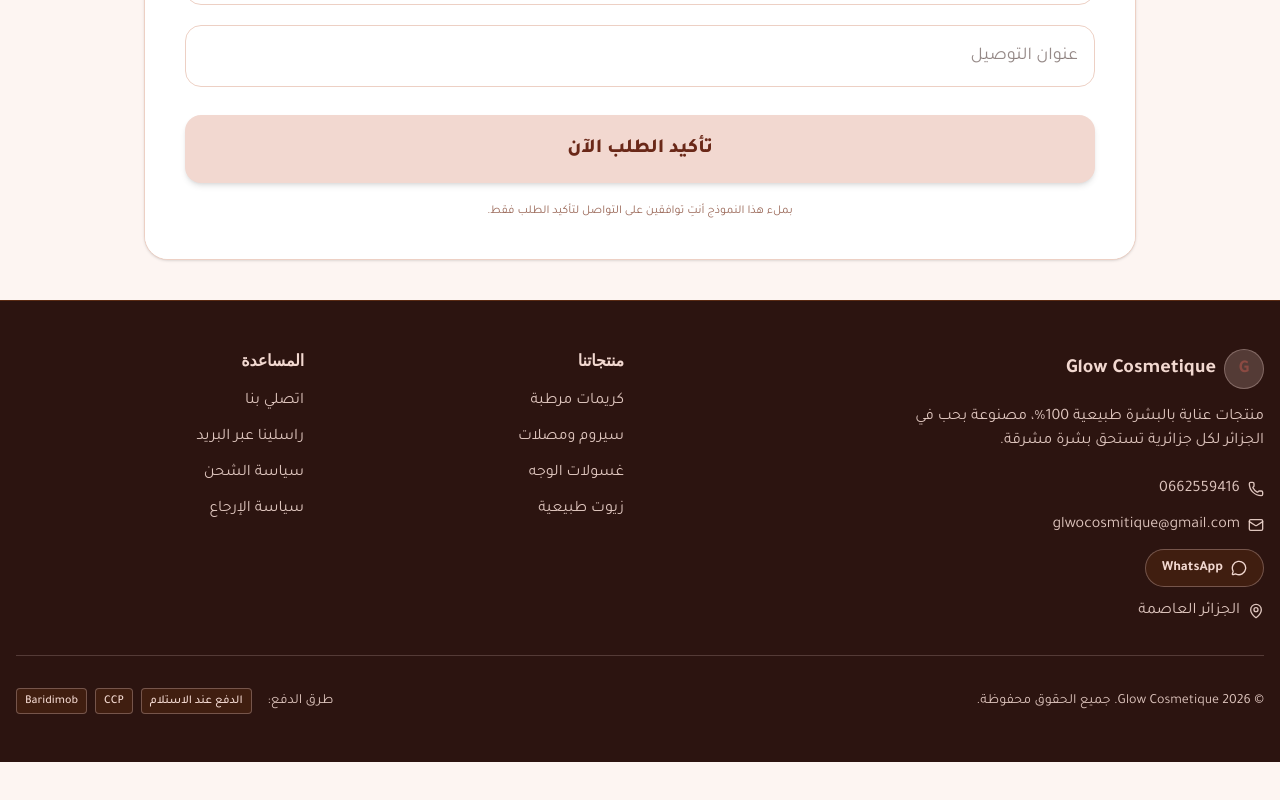
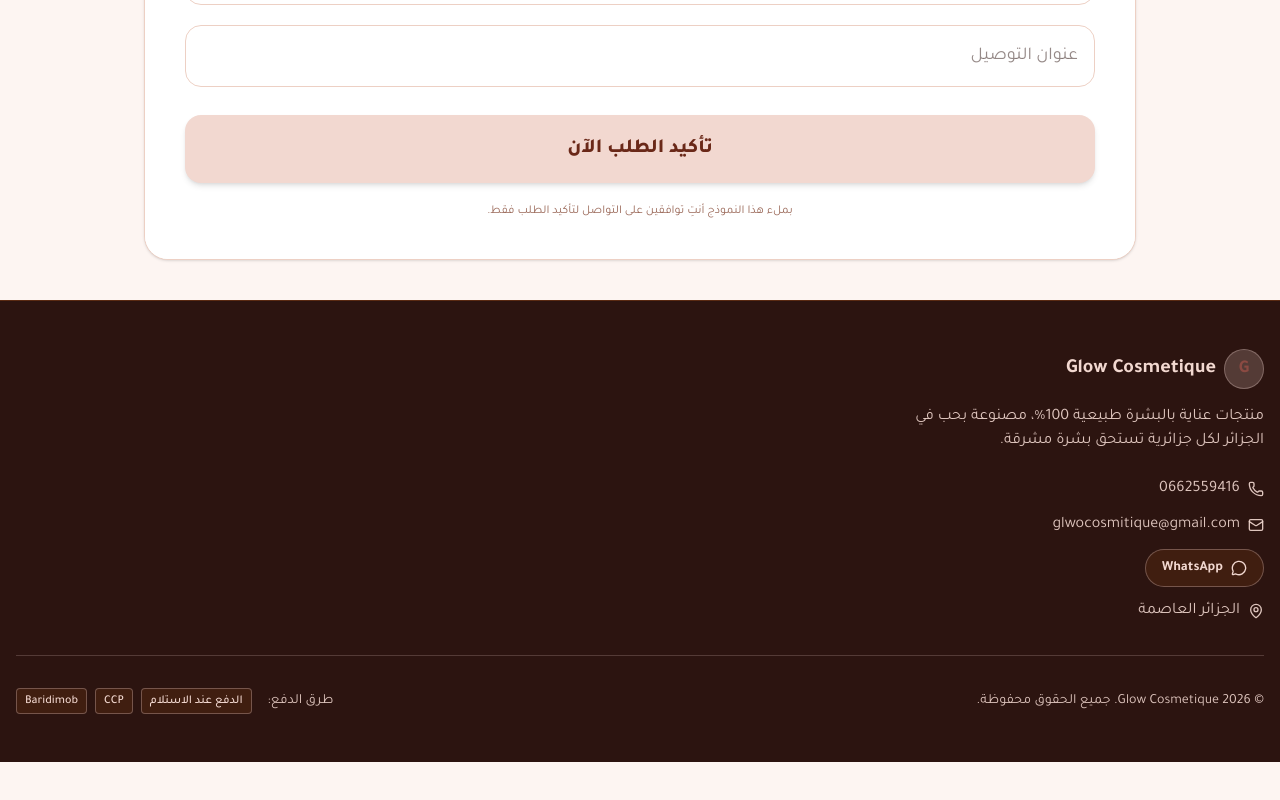
Before and after one commit to glow-cosmetique/glow-cosmetique-v3, a Next.js app: page / in a window 1280 px wide. Shown: the part 7363-8163 px from the top of the page. Built offline with nearby package versions, Linux system fonts and the light colour scheme; a web font is replaced by a local one.

Commit message:
وصف التعديلات

```diff
--- a/components/footer.tsx
+++ b/components/footer.tsx
@@ -1,28 +1,12 @@
-import Link from "next/link"
 import { Phone, Mail, MapPin, MessageCircle } from "lucide-react"
-
-const footerLinks = {
-  products: [
-    { label: "كريمات مرطبة", href: "/#products" },
-    { label: "سيروم ومصلات", href: "/#products" },
-    { label: "غسولات الوجه", href: "/#products" },
-    { label: "زيوت طبيعية", href: "/#products" }
-  ],
-  support: [
-    { label: "اتصلي بنا", href: "tel:0662559416", external: true },
-    { label: "راسلينا عبر البريد", href: "mailto:glwocosmitique@gmail.com", external: true },
-    { label: "سياسة الشحن", href: "/shipping-policy" },
-    { label: "سياسة الإرجاع", href: "/return-policy" }
-  ]
-}
 
 export function Footer() {
   return (
     <footer className="lp-footer border-t border-[#5a2a12]">
       <div className="container mx-auto px-4 py-12">
-        <div className="grid grid-cols-1 md:grid-cols-4 gap-8 mb-8">
+        <div className="grid grid-cols-1 gap-8 mb-8">
           {/* معلومات العلامة */}
-          <div className="md:col-span-2">
+          <div>
             <div className="flex items-center gap-2 mb-4">
               <div className="w-10 h-10 rounded-full bg-accent/20 flex items-center justify-center border border-accent/30">
                 <span className="lp-accent-text font-bold text-lg">G</span>
@@ -56,40 +40,6 @@ export function Footer() {
               </div>
             </div>
           </div>
-
-          {/* روابط المنتجات */}
-          <div>
-            <h4 className="font-bold text-[var(--footer-txt)] mb-4">منتجاتنا</h4>
-            <ul className="flex flex-col gap-3">
-              {footerLinks.products.map((link) => (
-                <li key={link.label}>
-                  <Link href={link.href} className="text-[var(--footer-txt)]/90 hover:text-[var(--footer-txt)] transition-colors">
-                    {link.label}
-                  </Link>
-                </li>
-              ))}
-            </ul>
-          </div>
-
-          {/* روابط الدعم */}
-          <div>
-            <h4 className="font-bold text-[var(--footer-txt)] mb-4">المساعدة</h4>
-            <ul className="flex flex-col gap-3">
-              {footerLinks.support.map((link) => (
-                <li key={link.label}>
-                  {link.external ? (
-                    <a href={link.href} className="text-[var(--footer-txt)]/90 hover:text-[var(--footer-txt)] transition-colors">
-                      {link.label}
-                    </a>
-                  ) : (
-                    <Link href={link.href} className="text-[var(--footer-txt)]/90 hover:text-[var(--footer-txt)] transition-colors">
-                      {link.label}
-                    </Link>
-                  )}
-                </li>
-              ))}
-            </ul>
-          </div>
         </div>
 
         {/* الأسفل */}
```
Also changed, not shown: 1 other file (tests, documents, lock files or other folders).
